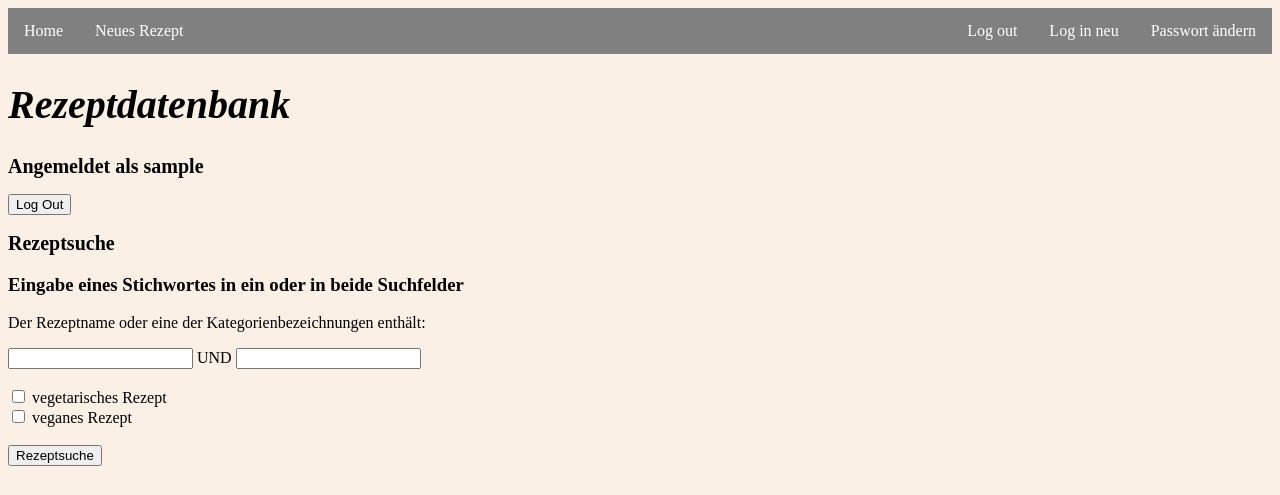
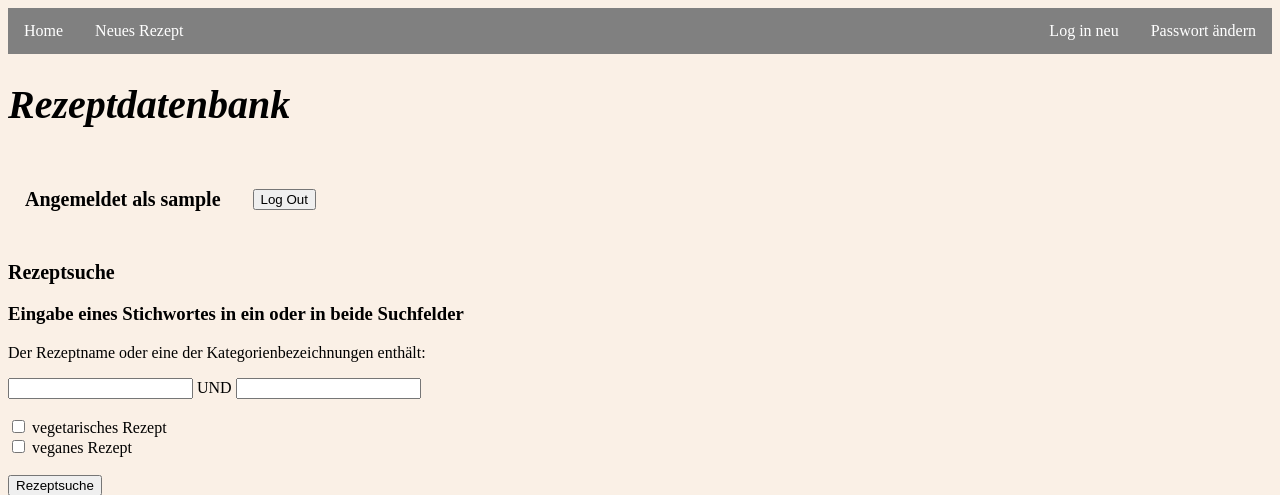
Before and after one commit to Gergerman/rdb-fuer-pa, a Django app: page / in a window 1280 px wide. Shown: the top 495 px of the page. Run offline with Django 3.2, Linux system fonts and the light colour scheme; the visitor is signed in with stand-in values (Sample User, id 1).

Commit message:
logout neben name

```diff
--- a/templates/base.html
+++ b/templates/base.html
@@ -67,14 +67,22 @@
         <li><a href="{% url 'reneu' %}">Neues Rezept</a></li>
         <li style="float:right"><a href="{% url 'password_change' %}">Passwort ändern</a></li>
         <li style="float:right"><a href="{% url 'login' %}">Log in neu</a></li>
-        <li style="float:right"><a href="{% url 'logout' %}">Log out</a></li>
+        <!-- <li style="float:right"><a href="{% url 'logout' %}">Log out</a></li> -->
     </ul>
     <h1>Rezeptdatenbank</h1>
-    <h2>Angemeldet als  {{ user.username  }} </h2>
-    <form action="{% url 'logout' %}" method="post">
-        {% csrf_token %}
-        <button type="submit">Log Out</button>
-    </form>
+    <table>
+        <tr style="background-color: linen;">
+            <td style="border: none">
+             <h2>Angemeldet als  {{ user.username  }}  </h2>
+            </td>
+            <td style="border: none">
+                <form action="{% url 'logout' %}" method="post">
+                {% csrf_token %}
+                <button type="submit">Log Out</button>
+                </form>
+            </td>
+        </tr>
+    </table>
 {% else %}
     <h1>Rezeptdatenbank</h1>
     <h2>Nicht angemeldet</h2>
```
